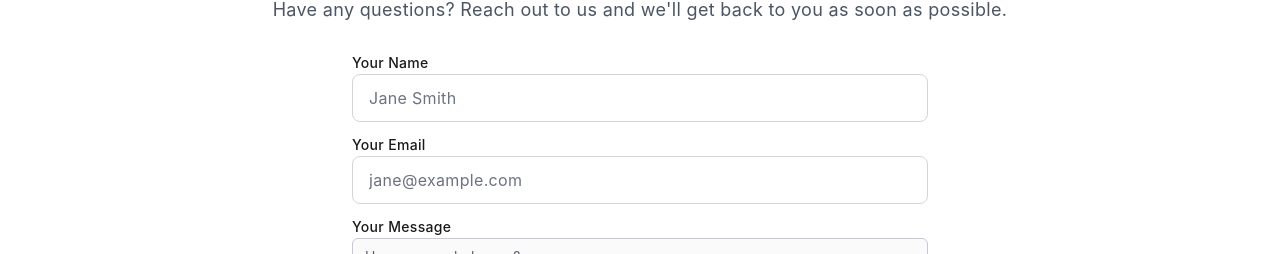
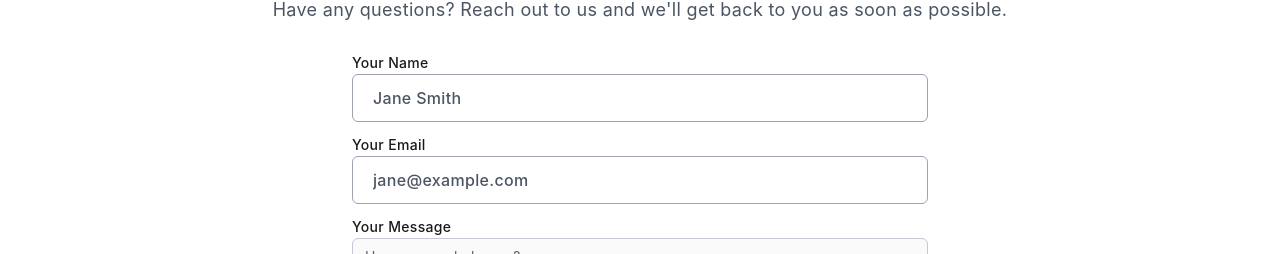
Before and after one commit to modamaan/mockinterview_platform, a Next.js app: page / in a window 1280 px wide. Shown: the part 1490-1744 px from the top of the page. Built offline with nearby package versions, Linux system fonts and the light colour scheme.

Commit message:
fix: components/ui/input.jsx
Closes #14 — Update frontend UI design for the application

```diff
--- a/components/ui/input.jsx
+++ b/components/ui/input.jsx
@@ -7,7 +7,7 @@ const Input = React.forwardRef(({ className, type, ...props }, ref) => {
     <input
       type={type}
       className={cn(
-        "flex h-12 w-full rounded-lg border border-gray-300 bg-white px-4 py-3 text-base ring-offset-background placeholder:text-gray-500 focus-visible:outline-none focus-visible:ring-2 focus-visible:ring-blue-500 focus-visible:ring-offset-2 disabled:cursor-not-allowed disabled:opacity-50 transition-colors duration-200 ease-in-out",
+        "flex h-12 w-full rounded-md border border-gray-400 bg-white px-5 py-3 text-base font-medium ring-offset-background placeholder:text-gray-600 focus-visible:outline-none focus-visible:ring-2 focus-visible:ring-blue-600 focus-visible:ring-offset-2 disabled:cursor-not-allowed disabled:opacity-50 transition-colors duration-200 ease-in-out",
         className
       )}
       ref={ref}
```
